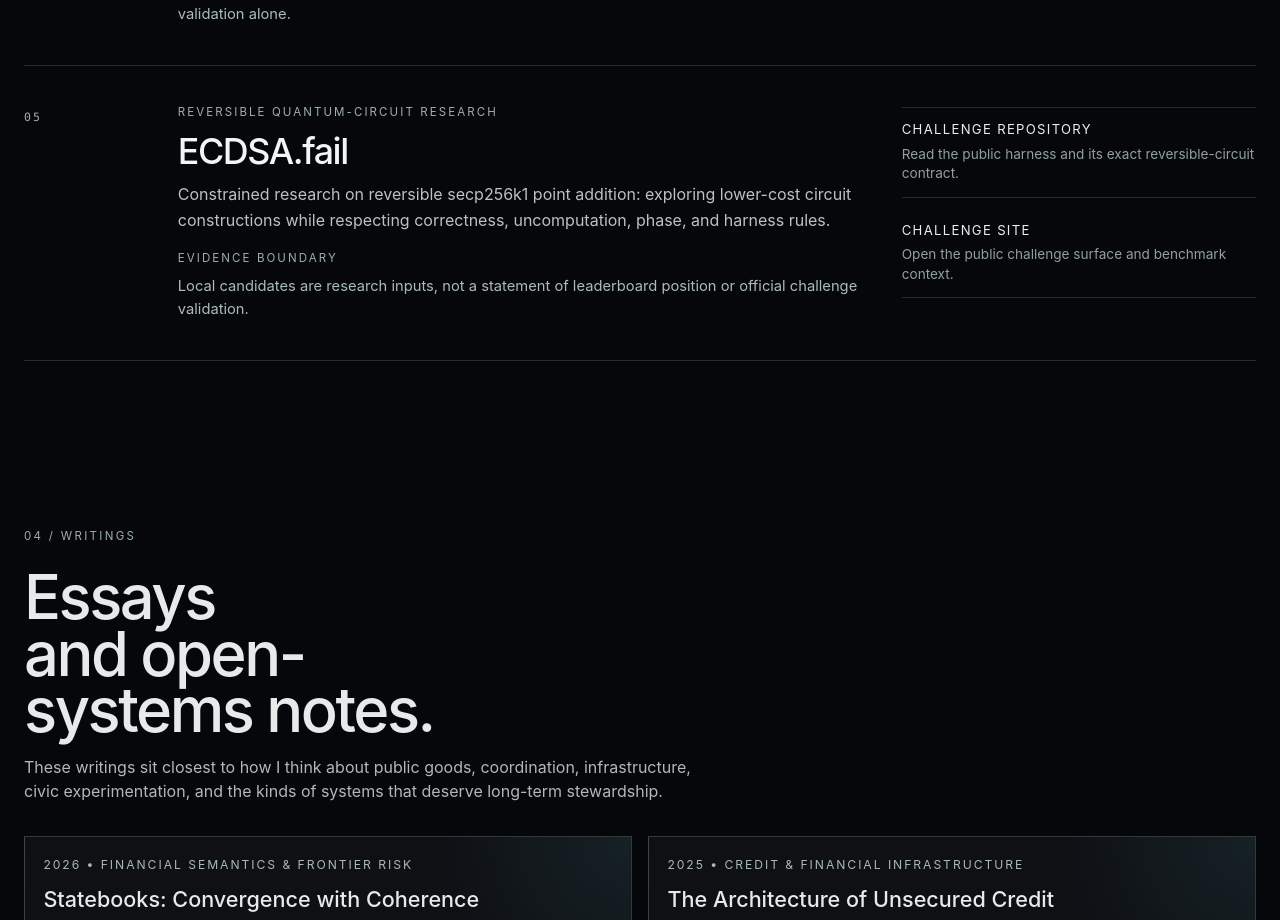
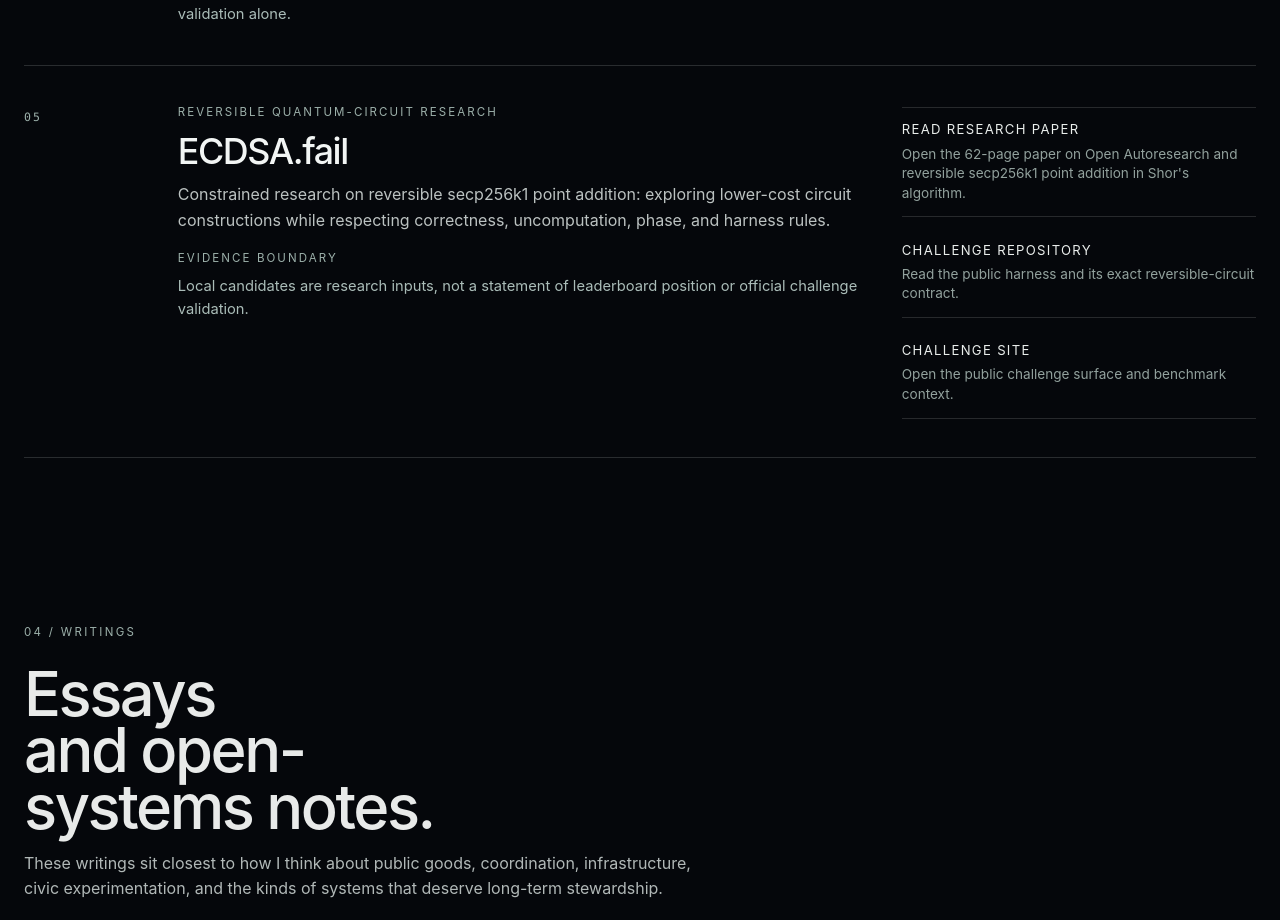
Before and after one commit to Epistetechnician/patelshaan, a React (Vite) app: page / in a window 1280 px wide. Shown: the part 5943-6863 px from the top of the page. Built offline with nearby package versions, Linux system fonts and the light colour scheme.

Commit message:
Add ECDSA.Fail research paper

```diff
--- a/src/App.tsx
+++ b/src/App.tsx
@@ -511,6 +511,12 @@ const systemsProjects: SystemsProject[] = [
     boundary:
       'Local candidates are research inputs, not a statement of leaderboard position or official challenge validation.',
     links: [
+      {
+        href: '/publications/ecdsafail-open-autoresearch-v3.1.pdf',
+        label: 'Read research paper',
+        description:
+          'Open the 62-page paper on Open Autoresearch and reversible secp256k1 point addition in Shor\'s algorithm.',
+      },
       {
         href: 'https://github.com/ecdsafail/ecdsafail-challenge',
         label: 'Challenge repository',
```
Also changed, not shown: 2 other files (tests, documents, lock files or other folders).
